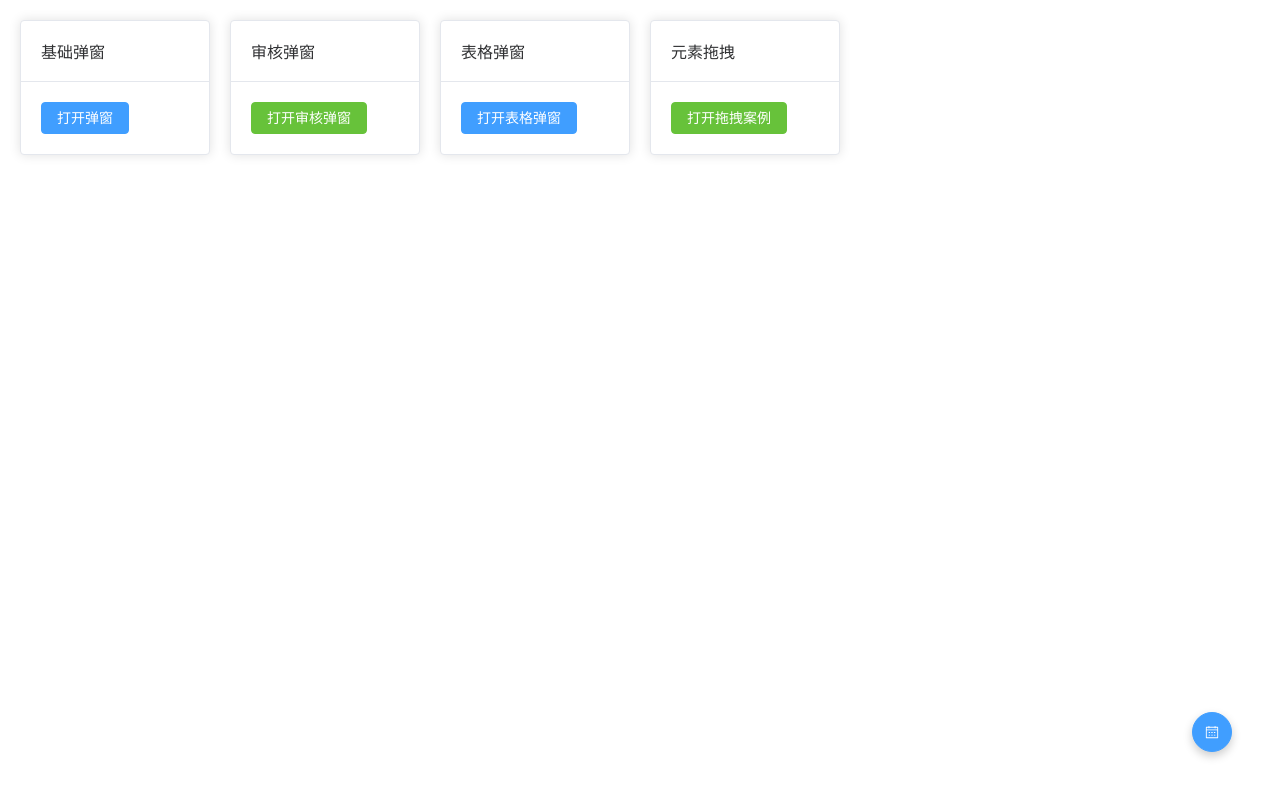
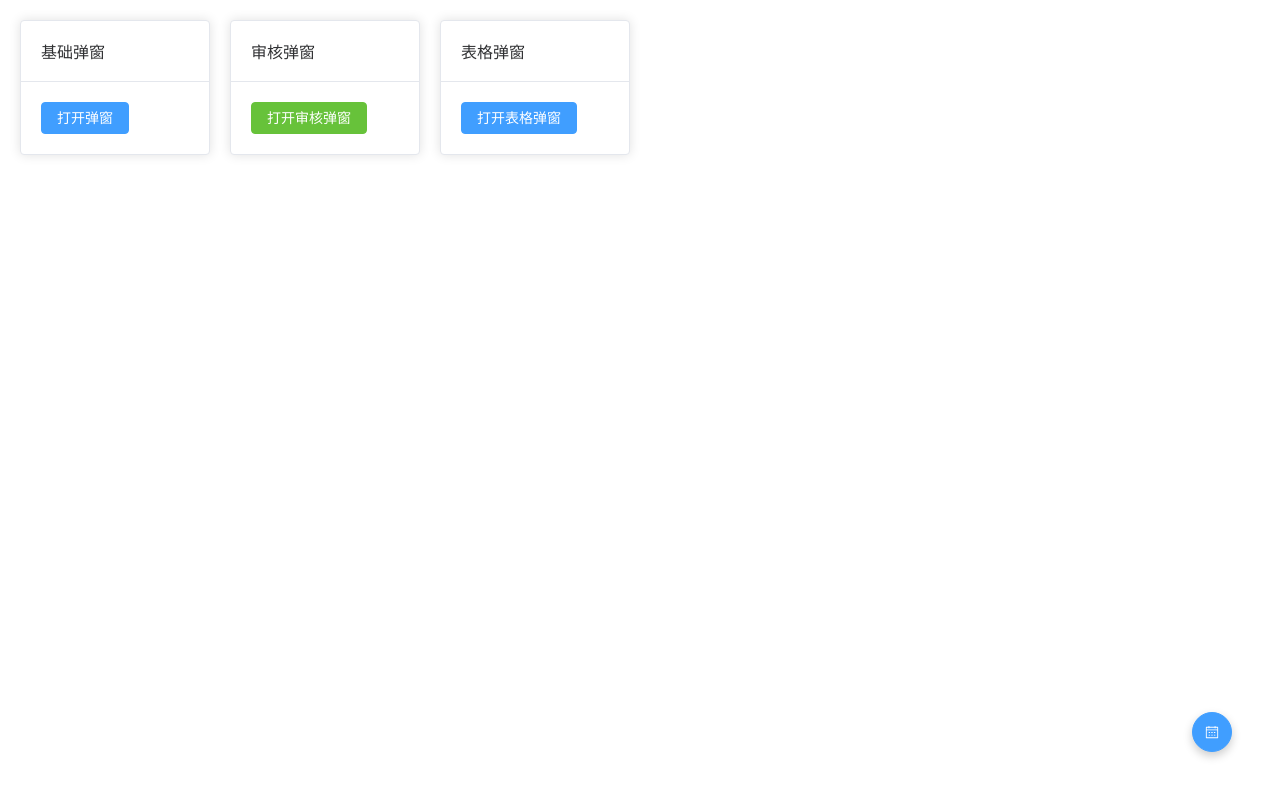
Before and after one commit to lidy5436/website-core-vue, a Vue app: page / in a window 1280 px wide. Built offline with nearby package versions, Linux system fonts and the light colour scheme.

Commit message:
feat:修改代码

```diff
--- a/src/components/basicDraggable/index.vue
+++ /dev/null
@@ -1,11 +0,0 @@
-<template>
-拖拽
-</template>
-
-<script setup>
-
-</script>
-
-<style scoped>
-
-</style>
--- a/src/router/index.js
+++ b/src/router/index.js
@@ -8,10 +8,6 @@ const routes = [
         path: '/',
         component: Home,
     },
-    {
-        path: '/draggable',
-        component: basicDraggable,
-    }
 ]
 
 const router = createRouter({
--- a/src/view/home/index.vue
+++ b/src/view/home/index.vue
@@ -14,11 +14,6 @@
       <el-col :span="4">
         <el-card header="表格弹窗">
           <el-button type="primary" @click="handleOpenTableDialog">打开表格弹窗</el-button>
-        </el-card>
-      </el-col>
-      <el-col :span="4">
-        <el-card header="元素拖拽">
-          <el-button type="success" @click="handleToLink('/draggable')" >打开拖拽案例</el-button>
         </el-card>
       </el-col>
     </el-row>
```
